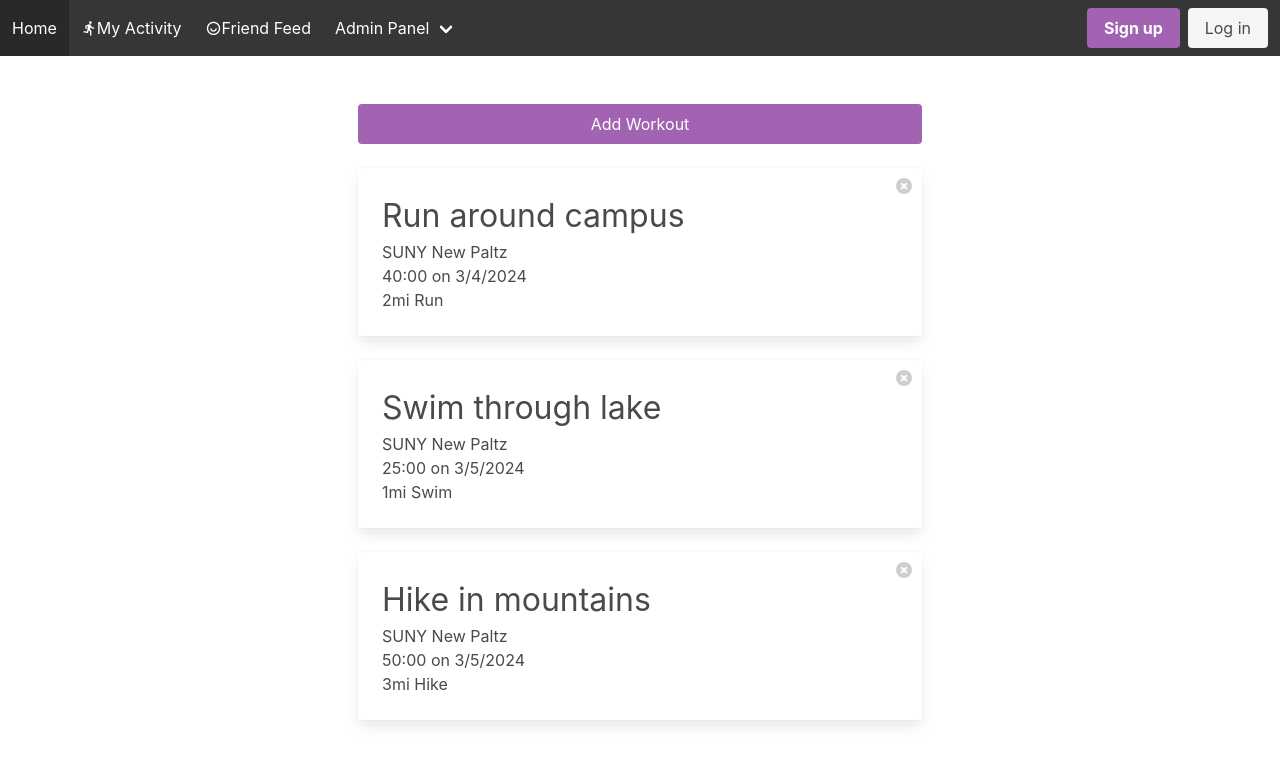
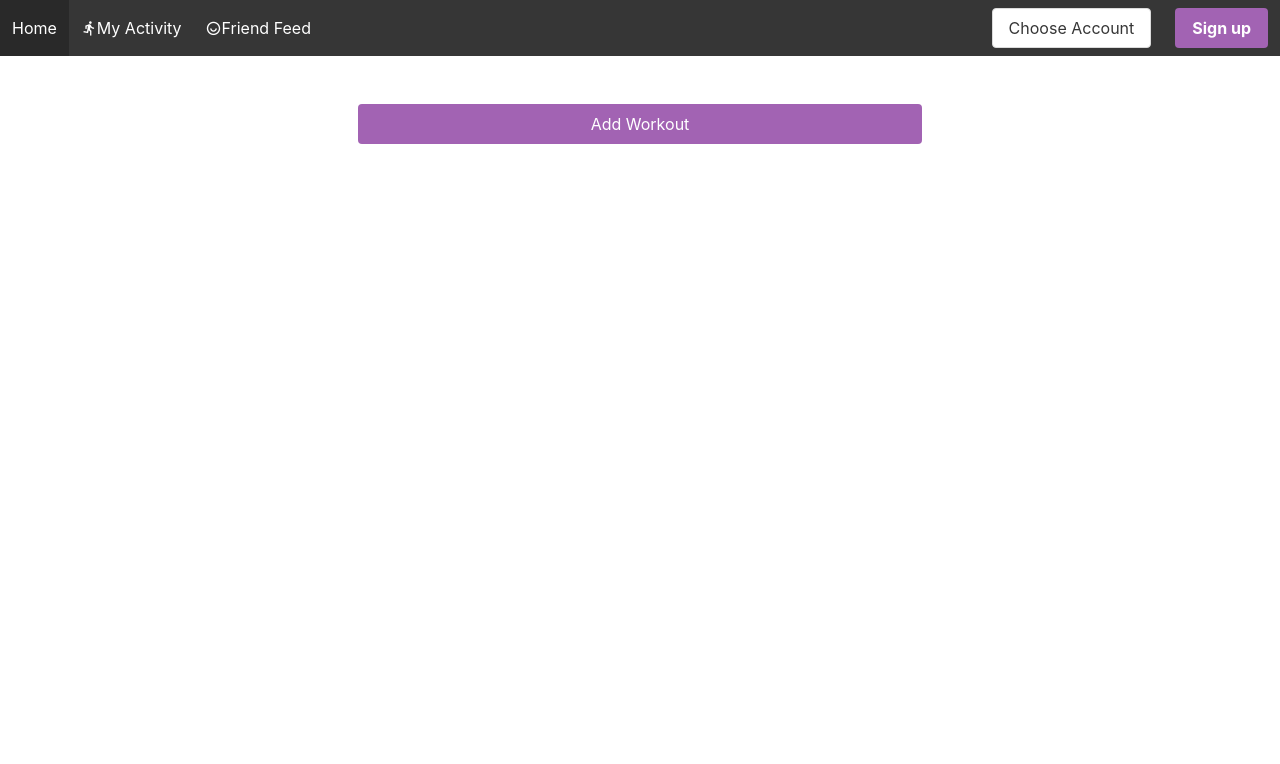
Before and after one commit to Shelacula/WebProgrammingFinal, a Vue app in the folder client/: page /activity in a window 1280 px wide. Shown: the top 764 px of the page. Built offline with nearby package versions, Linux system fonts and the light colour scheme.

Commit message:
add login functionality

```diff
--- a/client/src/components/ActivityCard.vue
+++ b/client/src/components/ActivityCard.vue
@@ -1,8 +1,14 @@
 <script setup lang="ts">
+import type { Workout } from "@/model/users";
+
+const workouts = defineProps<{
+    workout: Workout;
+}>();
 
 </script>
 
 <template>
+    <div class="block">
         <div class="card activity">
             <div class="card-content">
                 <div class="content">
@@ -21,5 +27,16 @@
 </template>
 
 <style scoped>
+.activity{
+    display: flex;
+}
 
+.delete{
+    margin:10px;
+    margin-left:auto;
+}
+
+.workout-title{
+    font-size:2em;
+}
 </style>
--- a/client/src/components/NavBar.vue
+++ b/client/src/components/NavBar.vue
@@ -1,14 +1,29 @@
 <script setup lang="ts">
 import { RouterLink } from 'vue-router';
 import { ref } from 'vue';
+import {type User, getUsers} from '@/model/users';
 
 let isActive = ref(false);
+const users = ref([] as User[])
+
+users.value = getUsers();
+
 
 function toggleMenu() {
   isActive.value = !isActive.value;
 }
+</script>
+
+<script lang="ts">
+export let activeUser = ref();
+
+function chooseUser(currentUser : User){
+  activeUser.value = currentUser;
+  console.log(activeUser.value);
+}
 
 </script>
+
 
 <template>
     <nav class="navbar is-dark" role="navigation" aria-label="main navigation">
@@ -36,28 +51,38 @@ function toggleMenu() {
       <div :class="{ 'is-active': isActive } " id="navbarBasicExample" class="navbar-menu">
         <div class="navbar-start">
 
-          <div class="navbar-item has-dropdown is-hoverable">
-            <a class="navbar-link">
+            <RouterLink v-if="activeUser !== undefined && activeUser.isAdmin" to ="/admin" class="navbar-item">
               Admin Panel
-            </a>
+            </RouterLink>
 
-            <div class="navbar-dropdown">
-              <RouterLink to ="/admin" class="navbar-item">
-                Users
-              </RouterLink>
-            </div>
           </div>
-        </div>
 
         <div class="navbar-end">
+
+          <div class="dropdown navbar-item is-hoverable">
+                <div class="dropdown-trigger">
+
+                  <button class="button" aria-haspopup="true" aria-controls="dropdown-menu">
+                    <span>Choose Account</span>
+                  </button>
+                </div>
+
+                <div class="dropdown-menu" id="dropdown-menu" role="menu">
+                  <div class="dropdown-content">
+                    <a class="dropdown-item"  v-for="user in users" @click="chooseUser(user)">
+                      <span>{{ user.username }}</span>
+                    </a>
+                  </div>
+                </div>
+            </div>
+
+
           <div class="navbar-item">
             <div class="buttons">
               <a class="button is-primary">
                 <strong>Sign up</strong>
               </a>
-              <a class="button is-light">
-                Log in
-              </a>
+
             </div>
           </div>
         </div>
--- a/client/src/views/ActivityView.vue
+++ b/client/src/views/ActivityView.vue
@@ -1,18 +1,22 @@
 <script setup lang="ts">
     import { ref } from 'vue'
     import { type User, type Workout, getWorkouts, getUsers } from "@/model/users";
+    import ActivityCard from "@/components/ActivityCard.vue";
+    import {activeUser} from "@/components/NavBar.vue";
+
+
 
 const users = ref([] as User[])
+const workouts = ref([] as Workout[])
 
 users.value = getUsers();
-const currentUser = users.value[0];
+if(activeUser.value !== undefined){
+    workouts.value = getWorkouts(activeUser.value);
+}
 
-const workouts = ref([] as Workout[])
 
-workouts.value = getWorkouts(currentUser);
 
 let isActive = ref(false);
-
 function toggleMenu() {
 isActive.value = !isActive.value;
 }
@@ -29,22 +33,9 @@ isActive.value = !isActive.value;
         <button class="button is-primary is-fullwidth" @click="toggleMenu" :class="{ 'is-active': isActive }">Add Workout</button>
     </div>
 
-    <div class="block" v-for="workout in workouts">
-        <div class="card activity">
-            <div class="card-content">
-                <div class="content">
-                    <span class="workout-title">{{ workout.title }}</span>
-                <br>
-                    {{ workout.location }}
-                <br>
-                {{ workout.duration }} on {{ workout.date }}
-                <br>
-                {{ workout.distance }} {{ workout.type }}
-                </div>
-            </div>
-            <button class="delete is-small"></button>
-        </div>
-    </div>
+    <ActivityCard  v-if="activeUser !== null" v-for="workout in workouts"
+                    :workout = "workout"
+                    />
 
 </div>
 
@@ -137,16 +128,5 @@ isActive.value = !isActive.value;
 </template>
 
 <style scoped>
-.activity{
-    display: flex;
-}
 
-.delete{
-    margin:10px;
-    margin-left:auto;
-}
-
-.workout-title{
-    font-size:2em;
-}
 </style>
```
